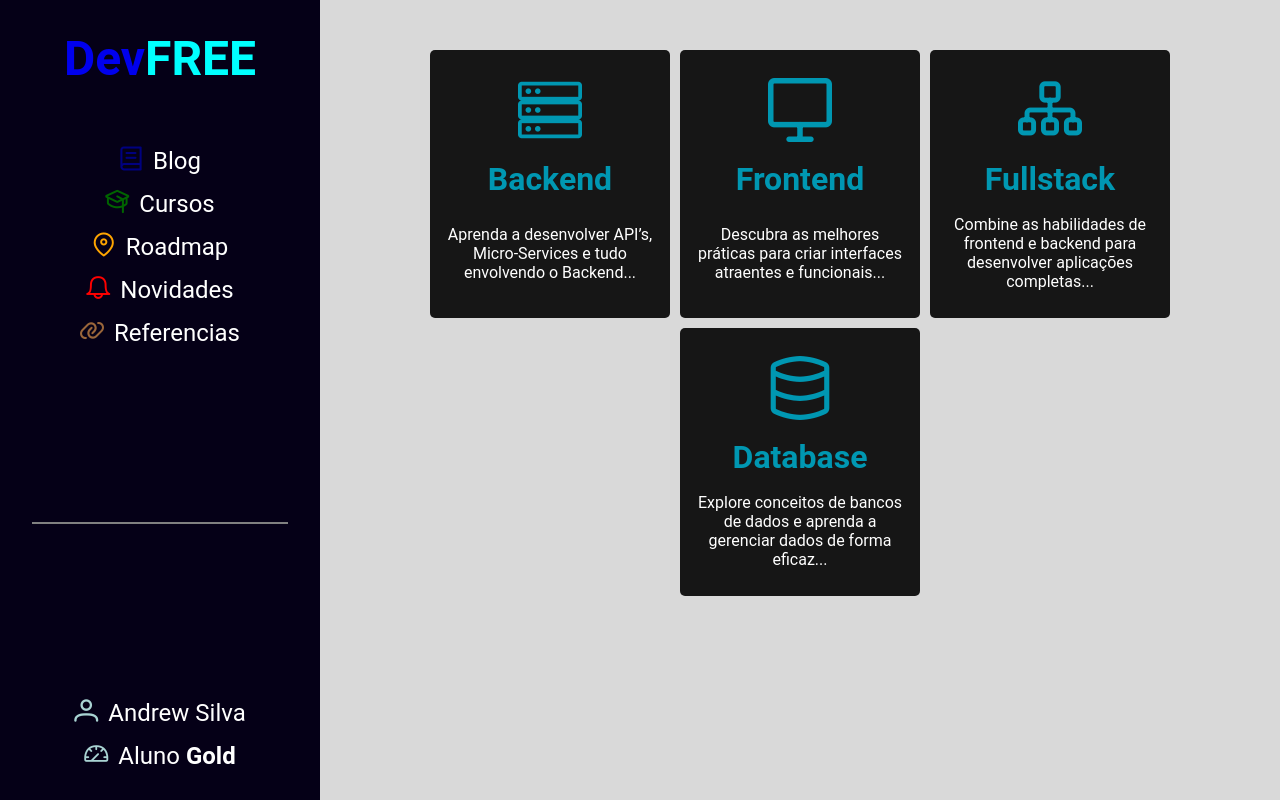
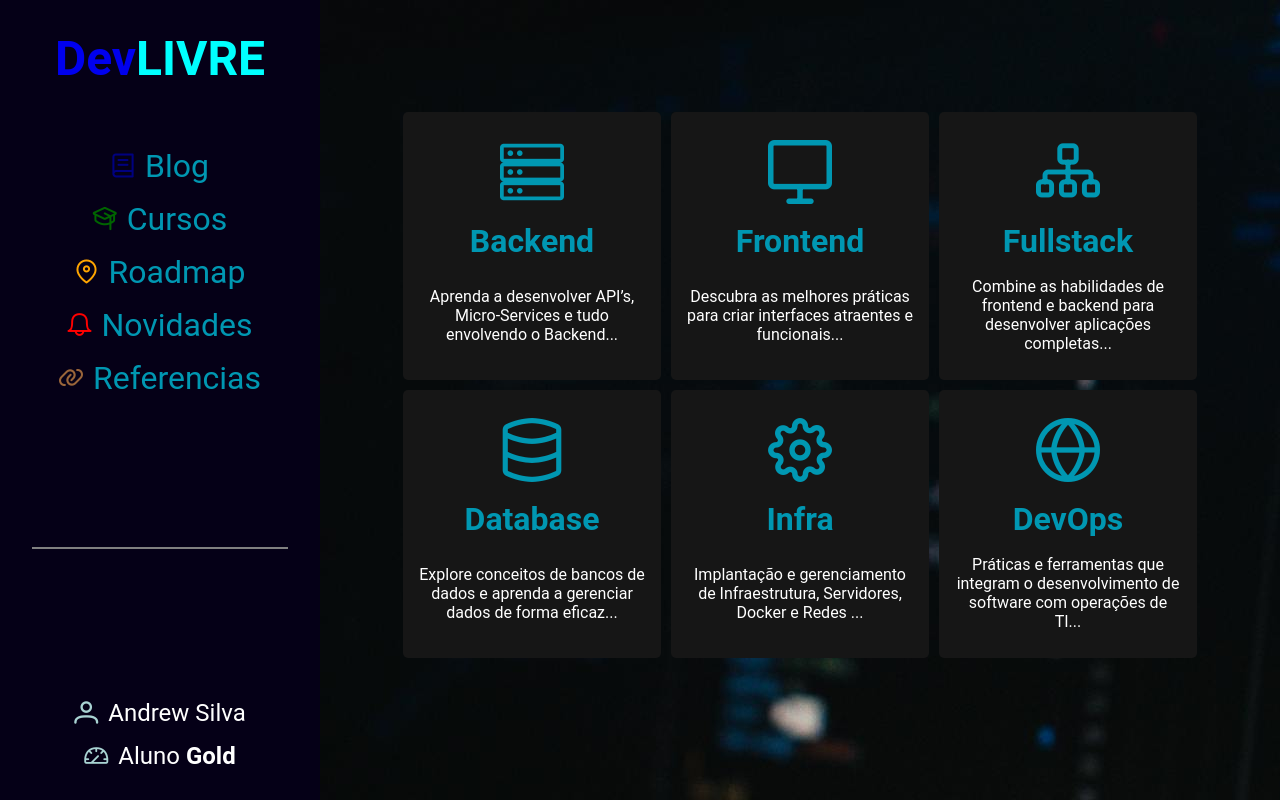
Before and after one commit to AndrewGPFranco/FE_TIv2, a Vue app: page /dashboard in a window 1280 px wide. Built offline with nearby package versions, Linux system fonts and the light colour scheme; sample sign-in values are in the browser's storage; a web font is replaced by a local one.

Commit message:
feat: Home finalizada

```diff
--- a/src/components/Global/Navbar.vue
+++ b/src/components/Global/Navbar.vue
@@ -2,7 +2,7 @@
     <nav>
         <div class="container-titulo">
             <h1>
-                <router-link to="/">Dev <span>Livre</span></router-link>
+                <router-link to="/dashboard">Dev <span>Livre</span></router-link>
             </h1>
         </div>
         <div class="container-links">
--- a/src/components/Global/Rodape.vue
+++ b/src/components/Global/Rodape.vue
@@ -13,5 +13,8 @@
         background: linear-gradient(to top, #01080E, #0B0B0B);
         padding: 10px;
         color: white;
+        position: fixed;
+        bottom: 0;
+        width: 100vw;
     }
 </style>
--- a/src/components/Home/CardCategorias.vue
+++ b/src/components/Home/CardCategorias.vue
@@ -47,7 +47,7 @@ export default {
     text-align: center;
     gap: 10px;
     background-color: #161616;
-    width: 240px;
+    width: 30%;
     padding-top: 20px;
     padding-bottom: 20px;
     border-radius: 5px;
--- a/src/components/Home/Menu.vue
+++ b/src/components/Home/Menu.vue
@@ -1,31 +1,31 @@
 <template>
     <menu>
         <div class="logoSite">
-            <router-link to="/roadmap">
-                <h1>Dev<span class="titulo">FREE</span></h1>
+            <router-link to="/cursos">
+                <h1>Dev<span class="titulo">LIVRE</span></h1>
             </router-link>
         </div>
         <div class="menuOpcoes">
             <ul>
                 <li>
                     <i class="pi pi-book" style="font-size: 1.5rem; color: #000080"></i>
-                    <p>Blog</p>
+                    <router-link to="/roadmap">Blog</router-link>
                 </li>
                 <li>
                     <i class="pi pi-graduation-cap" style="font-size: 1.5rem; color: #006400"></i>
-                    <p>Cursos</p>
+                    <router-link to="/cursos">Cursos</router-link>
                 </li>
                 <li>
                     <i class="pi pi-map-marker" style="font-size: 1.5rem; color: #FFA500"></i>
-                    <p>Roadmap</p>
+                    <router-link to="/roadmap">Roadmap</router-link>
                 </li>
                 <li>
                     <i class="pi pi-bell" style="font-size: 1.5rem; color: #FF0000"></i>
-                    <p>Novidades</p>
+                    <router-link to="/roadmap">Novidades</router-link>
                 </li>
                 <li>
                     <i class="pi pi-link" style="font-size: 1.5rem; color: #9A653A"></i>
-                    <p>Referencias</p>
+                    <router-link to="/roadmap">Referencias</router-link>
                 </li>
             </ul>
         </div>
@@ -44,12 +44,6 @@
         </div>
     </menu>
 </template>
-
-<script lang="ts">
-    export default {
-
-    }
-</script>
 
 <style scoped>
 
@@ -88,6 +82,7 @@
 
     ul li {
         display: flex;
+        align-items: center;
         gap: 10px;
         justify-content: center;
     }
@@ -96,4 +91,9 @@
         font-size: 1.5rem;
     }
 
+    .menuOpcoes a {
+        color: #0097B2;
+        font-size: 2rem;
+    }
+
 </style>
--- a/src/pages/aulas.vue
+++ b/src/pages/aulas.vue
@@ -20,10 +20,3 @@ export default {
     components: { AulaRenderizada }
 };
 </script>
-
-<style scoped>
-.containerAula ul {
-    display: flex;
-    flex-direction: column;
-}
-</style>
--- a/src/pages/home.vue
+++ b/src/pages/home.vue
@@ -9,6 +9,8 @@
                 <CardCategorias titulo="Frontend" sinopse="Descubra as melhores práticas para criar interfaces atraentes e funcionais..." icone="pi-desktop " />
                 <CardCategorias titulo="Fullstack" sinopse="Combine as habilidades de frontend e backend para desenvolver aplicações completas..." icone="pi-sitemap" />
                 <CardCategorias titulo="Database" sinopse="Explore conceitos de bancos de dados e aprenda a gerenciar dados de forma eficaz..." icone="pi-database " />
+                <CardCategorias titulo="Infra" sinopse="Implantação e gerenciamento de Infraestrutura, Servidores, Docker e Redes ..." icone="pi-cog " />
+                <CardCategorias titulo="DevOps" sinopse="Práticas e ferramentas que integram o desenvolvimento de software com operações de TI..." icone="pi-globe" />
             </div>
         </main>
     </div>
@@ -68,7 +70,12 @@ export default {
 }
 
 main {
-    background-color: #D9D9D9;
+    display: flex;
+    justify-content: center;
+    align-items: center;
+    height: 100vh;
+    /* background-color: #D9D9D9; */
+    background-image: url("../assets/fundo.jpg");
 }
 
 </style>
--- a/src/router/index.ts
+++ b/src/router/index.ts
@@ -50,8 +50,8 @@ const router = createRouter({
       path: "/admin/cadastro/aula",
       name: "cadastrarAula",
       component: CadastrarAula,
-      meta: { requiresAuth: false },
-    }
+      meta: { requiresAuth: true },
+    },
   ],
 });
 
```
Also changed, not shown: src/assets/fundo.jpg (added).
